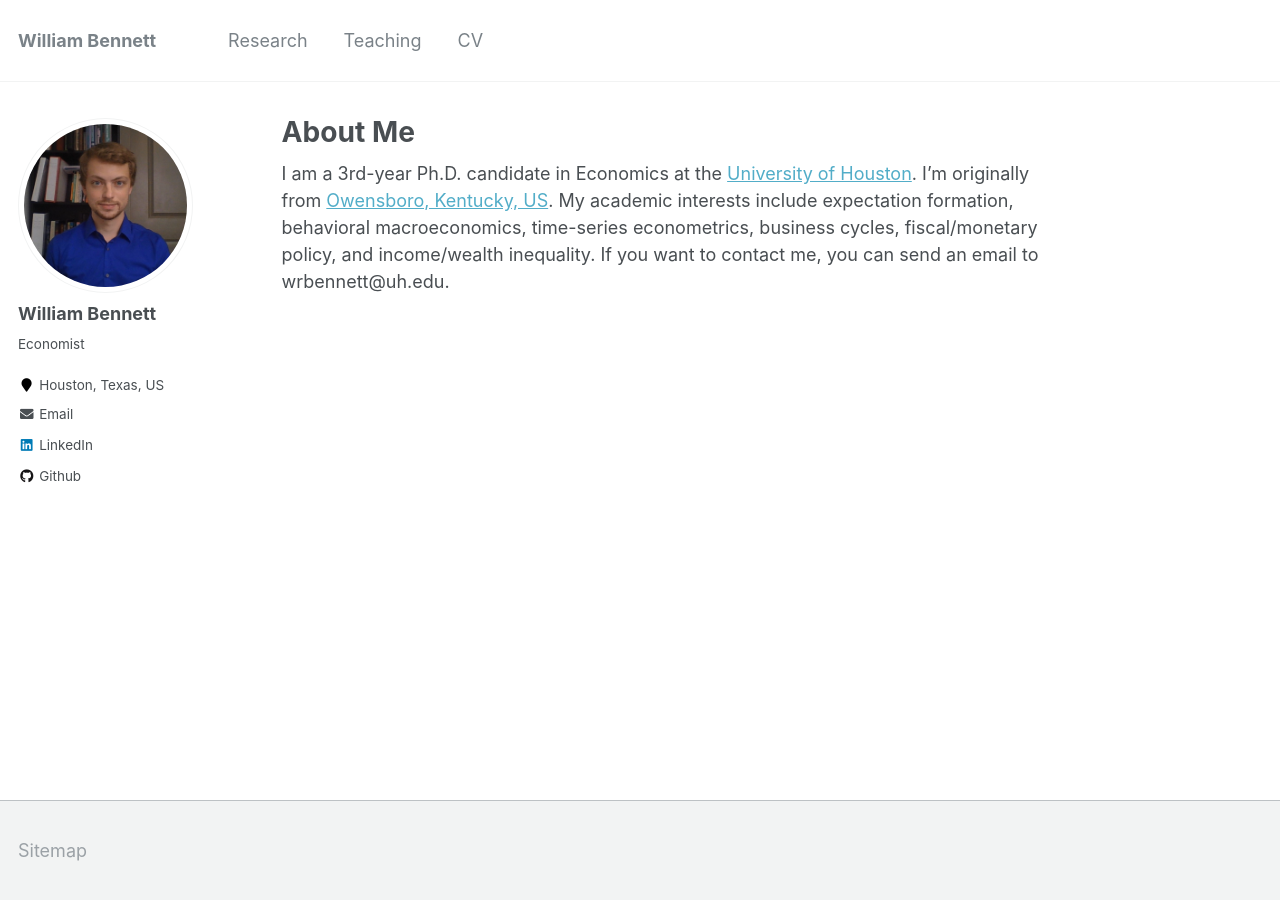
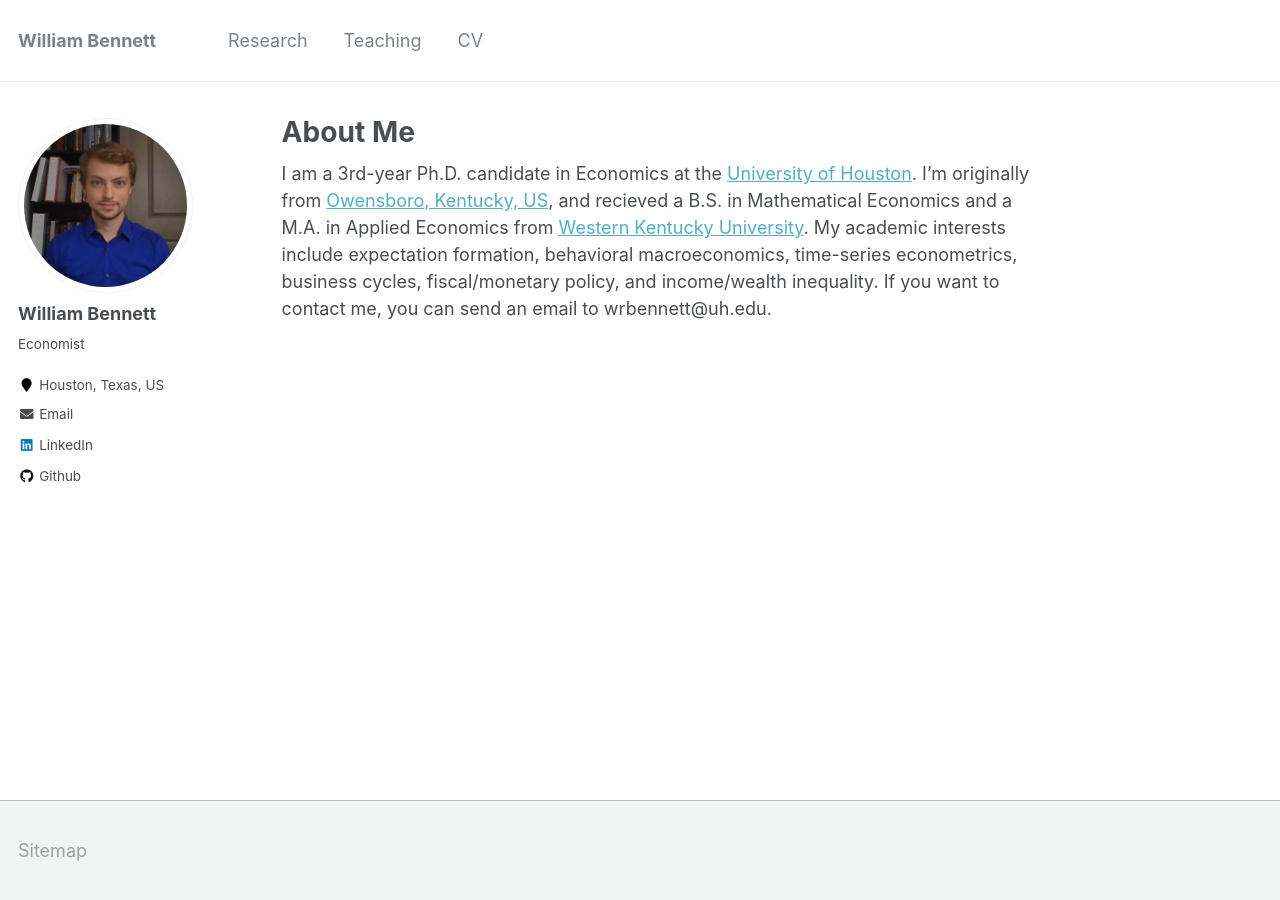
Before and after one commit to williambennettecon/williambennettecon.github.io, a Jekyll site: the page built from _pages/about.md, in a window 1280 px wide. Built offline with Jekyll 4.4.1, drawn with Linux system fonts in a browser that asks for light colours.

Commit message:
Update about.md

```diff
--- a/_pages/about.md
+++ b/_pages/about.md
@@ -8,4 +8,4 @@ redirect_from:
   - /about.html
 ---
 
-I am a 3rd-year Ph.D. candidate in Economics at the [University of Houston](https://www.uh.edu/class/economics/). I'm originally from [Owensboro, Kentucky, US](https://en.wikipedia.org/wiki/Owensboro%2C_Kentucky). My academic interests include expectation formation, behavioral macroeconomics, time-series econometrics, business cycles, fiscal/monetary policy, and income/wealth inequality. If you want to contact me, you can send an email to wrbennett@uh.edu.
+I am a 3rd-year Ph.D. candidate in Economics at the [University of Houston](https://www.uh.edu/class/economics/). I'm originally from [Owensboro, Kentucky, US](https://en.wikipedia.org/wiki/Owensboro%2C_Kentucky), and recieved a B.S. in Mathematical Economics and a M.A. in Applied Economics from [Western Kentucky University](https://www.wku.edu/economics/). My academic interests include expectation formation, behavioral macroeconomics, time-series econometrics, business cycles, fiscal/monetary policy, and income/wealth inequality. If you want to contact me, you can send an email to wrbennett@uh.edu.
```
